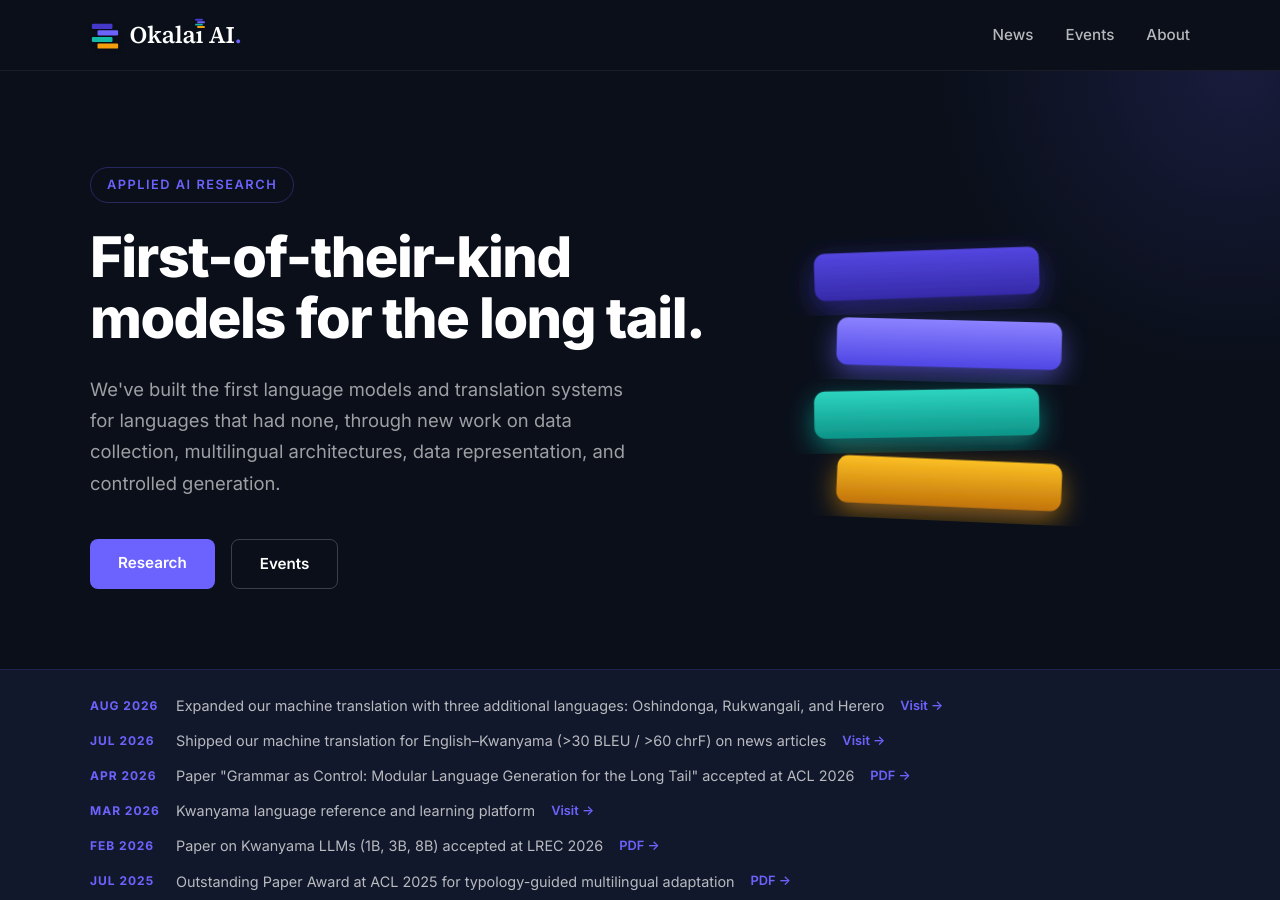
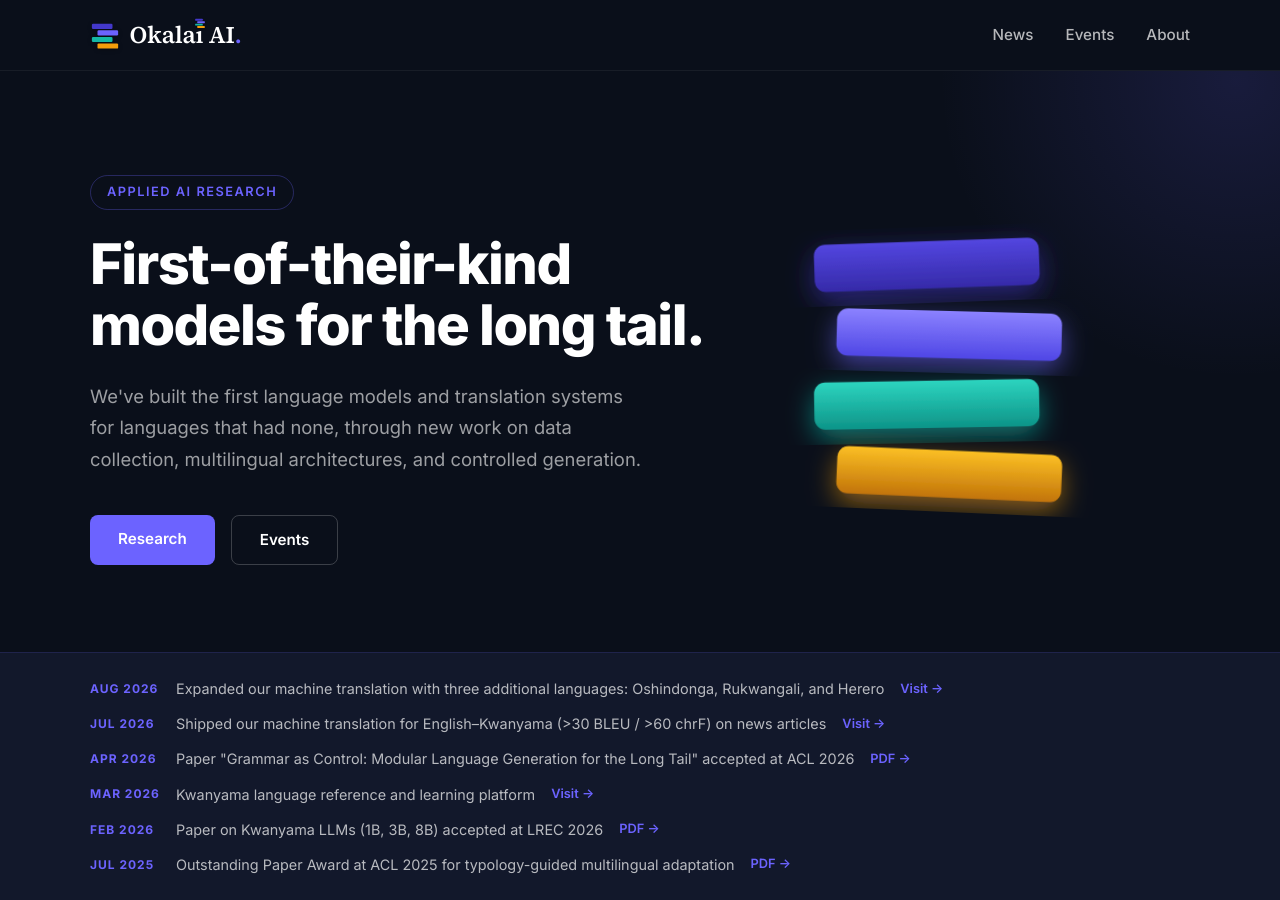
Before and after one commit to okalai-ai/okalai-site, a Jekyll site: the page built from index.md, in a window 1280 px wide and 900 px high. Built offline with Jekyll 4.4.1, drawn with Linux system fonts in a browser that asks for light colours; part of the change alters nothing that is shown.

Commit message:
Remove 'data representation' from positioning copy and meta

```diff
--- a/_layouts/default.html
+++ b/_layouts/default.html
@@ -4,12 +4,12 @@
   <meta charset="UTF-8" />
   <meta name="viewport" content="width=device-width, initial-scale=1.0" />
   <title>Okalai AI: First-of-their-kind models for the long tail</title>
-  <meta name="description" content="Okalai AI researches multilingual model architectures, data representation, and controlled generation for the long tail of languages and domains beyond today's state-of-the-art models." />
-  <meta name="keywords" content="AI for the long tail, multilingual AI, multilingual model architectures, long-tail languages, long-tail NLP, controlled generation, data representation, multilingual LLM, machine translation, question answering, language modeling, African languages, NLP, natural language processing, computational linguistics, applied AI research, Okalai" />
+  <meta name="description" content="Okalai AI researches multilingual model architectures and controlled generation for the long tail of languages and domains beyond today's state-of-the-art models." />
+  <meta name="keywords" content="AI for the long tail, multilingual AI, multilingual model architectures, long-tail languages, long-tail NLP, controlled generation, multilingual LLM, machine translation, question answering, language modeling, African languages, NLP, natural language processing, computational linguistics, applied AI research, Okalai" />
   <meta name="robots" content="index, follow" />
   <!-- Open Graph -->
   <meta property="og:title" content="Okalai AI: First-of-their-kind models for the long tail" />
-  <meta property="og:description" content="Multilingual model architectures, data representation, and controlled generation for the long tail of languages and domains beyond today's state-of-the-art models." />
+  <meta property="og:description" content="Multilingual model architectures and controlled generation for the long tail of languages and domains beyond today's state-of-the-art models." />
   <meta property="og:image" content="https://okalai.org/assets/images/okalai-og.png" />
   <meta property="og:url" content="https://okalai.org" />
   <meta property="og:type" content="website" />
@@ -17,7 +17,7 @@
   <!-- Twitter Card -->
   <meta name="twitter:card" content="summary_large_image" />
   <meta name="twitter:title" content="Okalai AI: First-of-their-kind models for the long tail" />
-  <meta name="twitter:description" content="Multilingual model architectures, data representation, and controlled generation for the long tail of languages and domains beyond today's state-of-the-art models." />
+  <meta name="twitter:description" content="Multilingual model architectures and controlled generation for the long tail of languages and domains beyond today's state-of-the-art models." />
   <meta name="twitter:image" content="https://okalai.org/assets/images/okalai-og.png" />
 
   <!-- Structured Data -->
@@ -28,7 +28,7 @@
     "name": "Okalai AI",
     "url": "https://okalai.org",
     "logo": "https://okalai.org/assets/images/favicon.png",
-    "description": "Applied AI research lab focused on multilingual model architectures, data representation, and controlled generation for the long tail of languages and domains beyond today's state-of-the-art models. Builds the first family of Kwanyama LLMs.",
+    "description": "Applied AI research lab focused on multilingual model architectures and controlled generation for the long tail of languages and domains beyond today's state-of-the-art models. Builds the first family of Kwanyama LLMs.",
     "sameAs": [
       "https://github.com/okalai-ai",
       "https://huggingface.co/okalai-ai"
--- a/index.md
+++ b/index.md
@@ -11,7 +11,7 @@ title: Home
       <p class="hero-sub" data-sr>
         We've built the first language models and translation systems for
         languages that had none, through new work on data collection, multilingual
-        architectures, data representation, and controlled generation.
+        architectures, and controlled generation.
       </p>
       <div class="hero-cta" data-sr>
         <a href="#research" class="btn btn-primary">Research</a>
```
